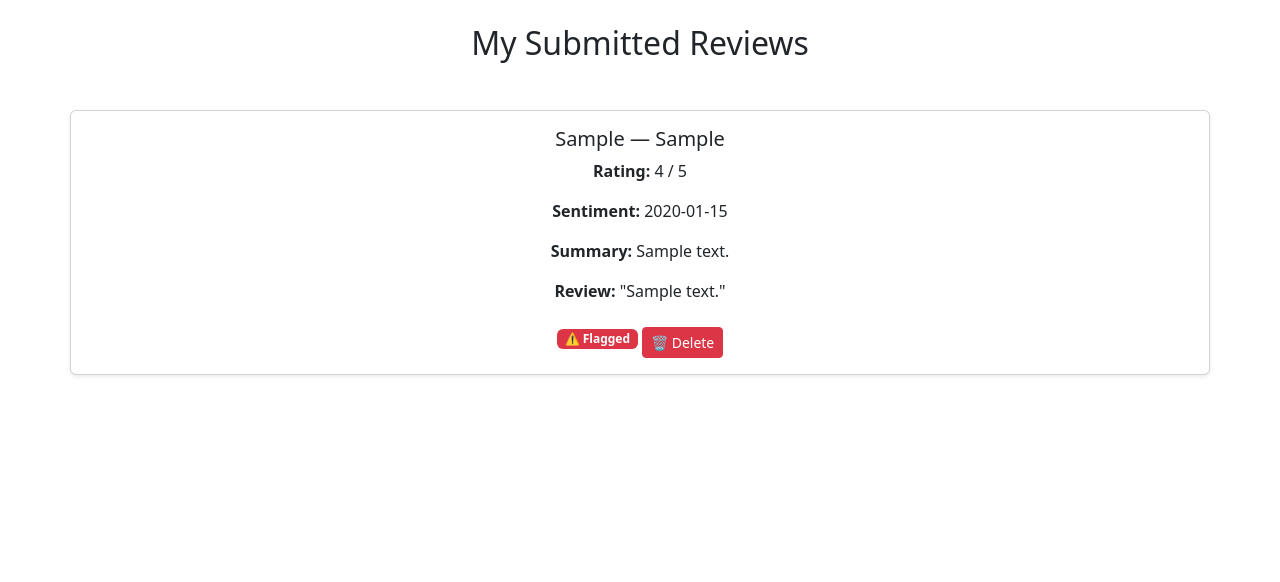
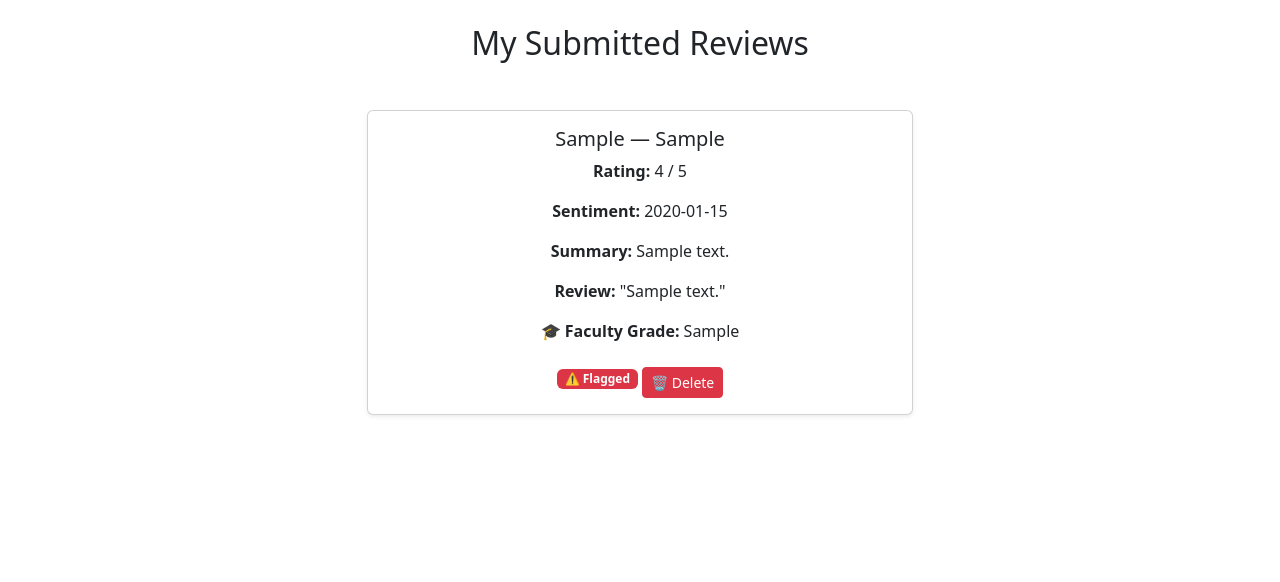
Before and after one commit to Alyazia-mo/ZULens-Instructor-edition-, a Flask app: page /my-reviews in a window 1280 px wide. Shown: the part 120-702 px from the top of the page. Run offline with Flask 3, Linux system fonts and the light colour scheme; the visitor is signed in with stand-in values (Sample User, id 1); tables that the repository leaves empty hold one stand-in row (values such as "Sample post"); parts of the project's set-up code (start-up, migrations or seed data) failed here and were passed over.

Commit message:
Update my_reviews.html

```diff
--- a/templates/my_reviews.html
+++ b/templates/my_reviews.html
@@ -79,6 +79,7 @@
 
          data.forEach((r, index) => {
             container.innerHTML += `
+              <div class="col-md-6 offset-md-3">
                 <div class="card mb-3 shadow-sm">
                   <div class="card-body">
                     <h5 class="card-title">${r.course} — ${r.instructor}</h5>
@@ -86,8 +87,10 @@
                     <p><strong>Sentiment:</strong> ${r.sentiment}</p>
                     <p><strong>Summary:</strong> ${r.summary}</p>
                     <p><strong>Review:</strong> "${r.review}"</p>
+                    ${r.revealed_grade ? `<p><strong>🎓 Faculty Grade:</strong> ${r.revealed_grade}</p>` : '<p><em>No grade assigned yet.</em></p>'}
                     ${r.flagged ? '<span class="badge bg-danger">⚠️ Flagged</span>' : ''}
                     <button class="btn btn-sm btn-danger mt-2" onclick="deleteReview(${r.id})">🗑 Delete</button>
+                  </div>
                 </div>
               </div>
             `;
```
Lines whose indentation alone changed are shown as unchanged.
